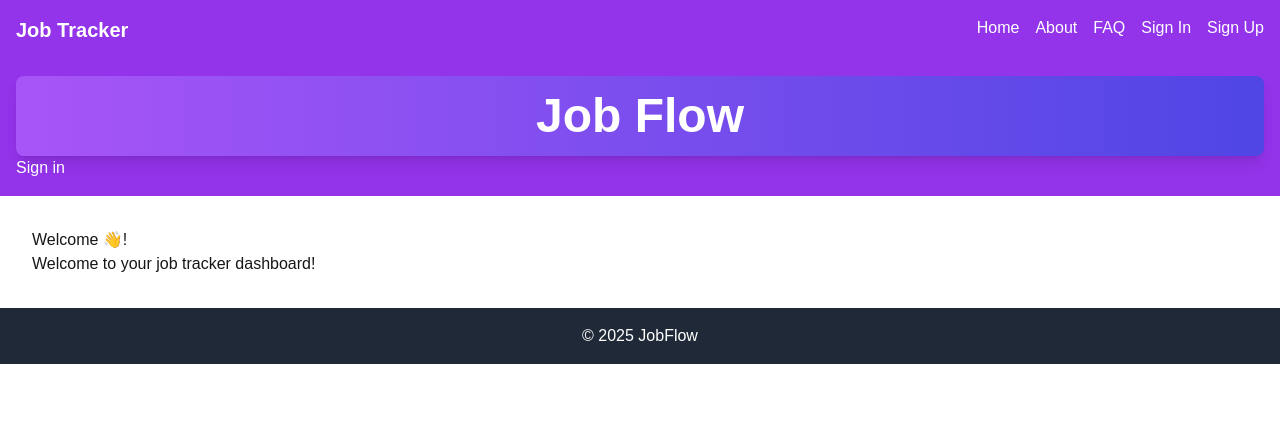
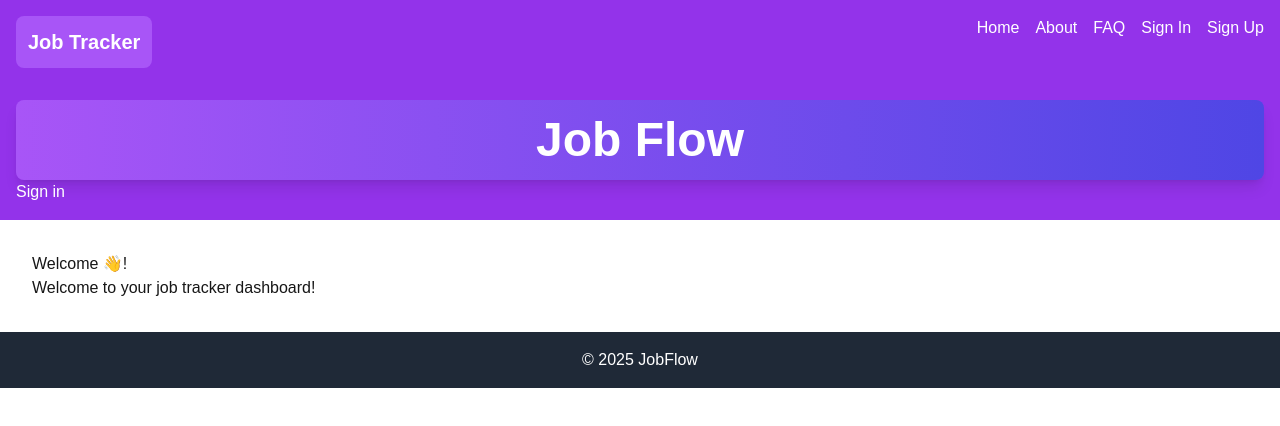
Before and after one commit to perezc14-msu/CSIT415-Project, a Next.js app in the folder jobflow/: page / in a window 1280 px wide. Shown: the top 426 px of the page. Built offline with nearby package versions, Linux system fonts and the light colour scheme; no server answers.

Commit message:
Update Navbar.js
job tracker top left changes

```diff
--- a/jobflow/app/components/Navbar.js
+++ b/jobflow/app/components/Navbar.js
@@ -5,7 +5,7 @@ import Link from "next/link";
 const Navbar = () => {
   return (
     <nav className="bg-purple-600 p-4 text-white flex justify-between">
-      <h1 className="text-xl font-bold">Job Tracker</h1>
+      <h1 className="text-xl font-bold text-white bg-purple-500 p-3 rounded-lg">Job Tracker</h1>
       <div className="flex gap-4">
         <Link href="/">Home</Link>
         <Link href="/about">About</Link>
```
